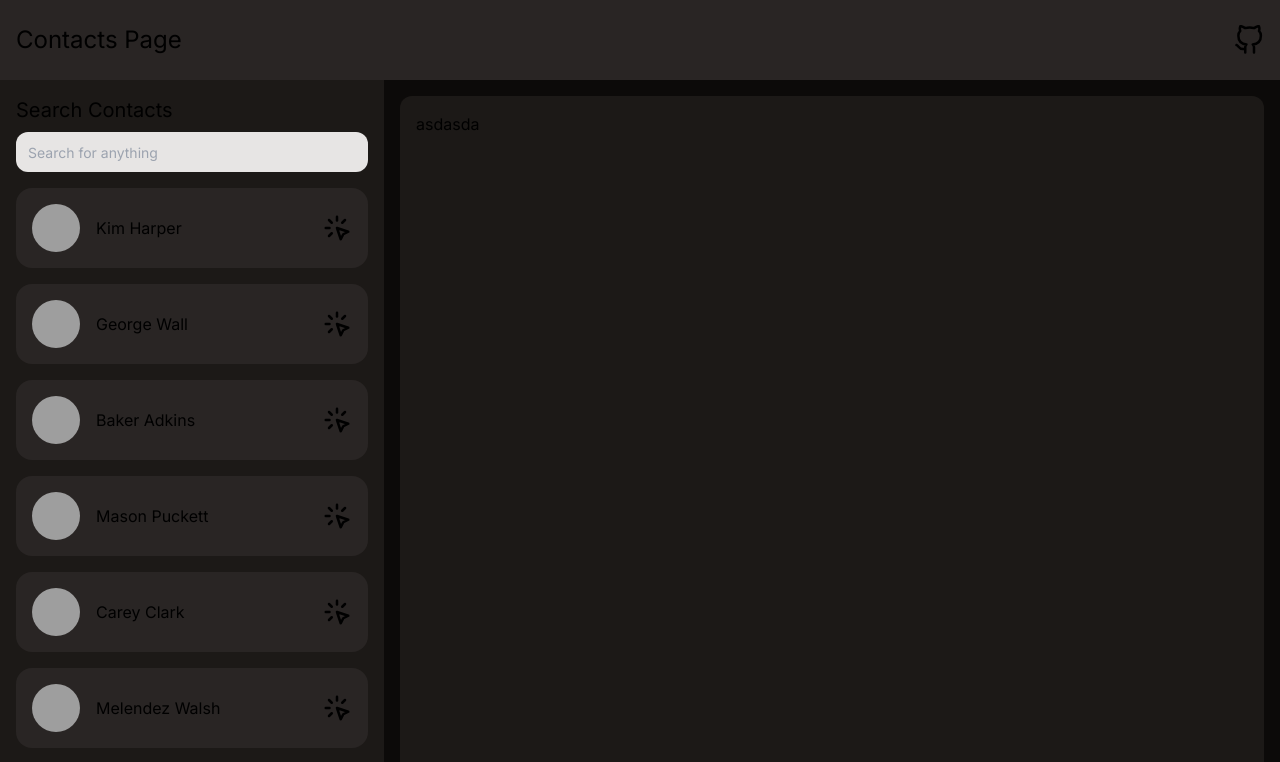
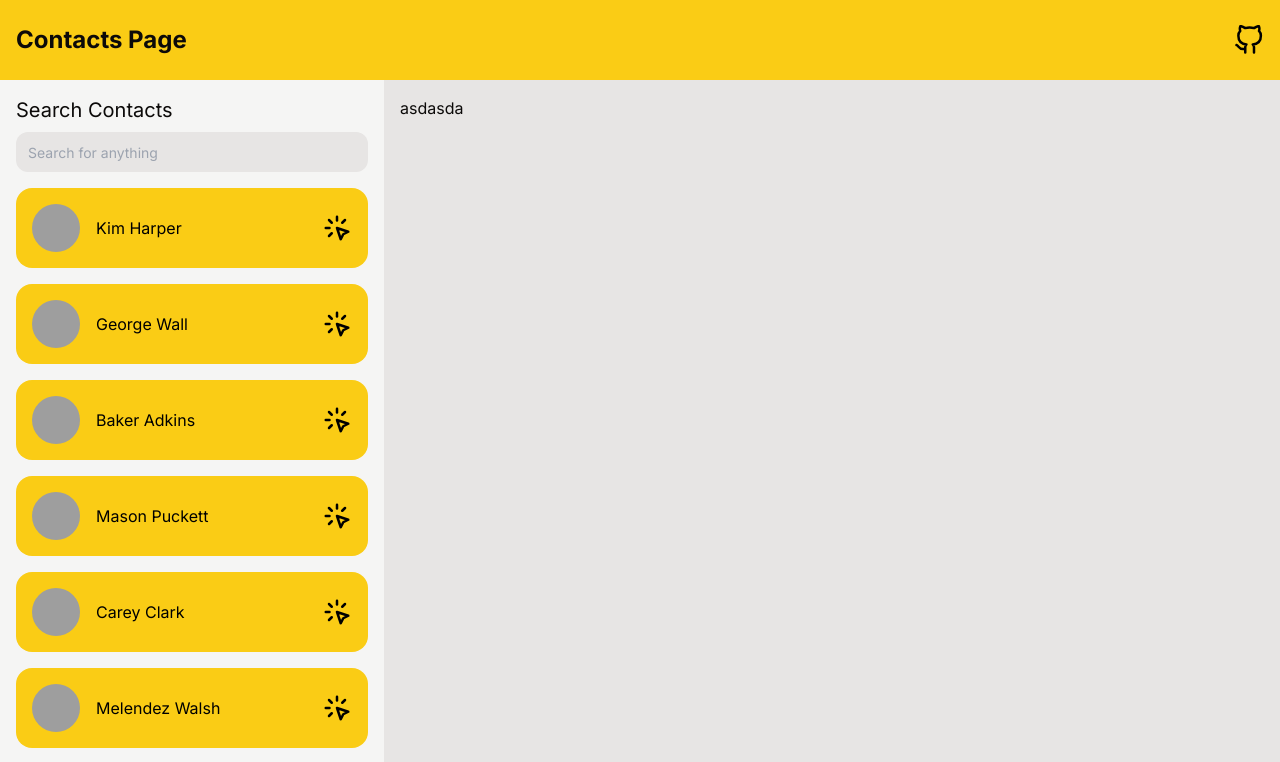
Before and after one commit to onemineus/contact-list, a Next.js app: page / in a window 1280 px wide. Shown: the top 762 px of the page. Built offline with nearby package versions, Linux system fonts and the light colour scheme; no server answers; grey boxes are pictures that could not be loaded.

Commit message:
recoloured

```diff
--- a/package.json
+++ b/package.json
@@ -23,6 +23,8 @@
     "eslint-config-next": "14.0.1",
     "postcss": "^8",
     "tailwindcss": "^3.3.0",
-    "typescript": "^5"
+    "typescript": "^5",
+    "prettier": "^3.0.1",
+    "prettier-plugin-tailwindcss": "^0.4.1"
   }
 }
--- a/src/app/page.tsx
+++ b/src/app/page.tsx
@@ -13,25 +13,27 @@ export default async function Home() {
   const data = await getUsersData();
 
   return (
-    <main className="relative flex flex-col">
+    <main className="relative flex min-h-screen flex-col">
       {/* navbar */}
-      <div className="h-20 sticky top-0 shrink-0 w-full bg-stone-800 px-4 flex justify-between items-center">
-        <div className="text-2xl">Contacts Page</div>
+      <div className="sticky top-0 z-10 flex h-20 w-full shrink-0 items-center justify-between bg-yellow-400 px-4">
+        <div className="text-2xl font-bold text-stone-950">Contacts Page</div>
         <div>
           <FiGithub size={30} />
         </div>
       </div>
 
-      <div className="flex w-full h-full">
+      <div className="relative flex w-full">
         {/* left side */}
-        <div className="bg-stone-900 shrink-0 space-y-4 h-full w-96 p-4">
+        <div className="w-96 shrink-0 space-y-4 bg-stone-100 p-4">
           <div className="flex flex-col space-y-2">
-            <div className="capitalize text-xl">search contacts</div>
+            <div className="text-xl capitalize text-stone-950">
+              search contacts
+            </div>
             <input
               type="text"
               name="contact"
               placeholder="Search for anything"
-              className="rounded-xl placeholder:text-sm focus:outline-none text-stone-950 px-3 bg-stone-200 h-10 w-full"
+              className="h-10 w-full rounded-xl bg-stone-200 px-3 text-stone-950 placeholder:text-sm focus:outline-none"
             />
             {/* <div className="w-min px-4 py-2 bg-stone-800 rounded-xl text-center">Search</div> */}
           </div>
@@ -40,10 +42,8 @@ export default async function Home() {
           })}
         </div>
         {/* right side */}
-        <div className="bg-stone-950 items-center p-4 left-96 right-0 flex justify-center fixed top-20 bottom-0">
-          <div className="bg-stone-900 rounded-xl w-full h-full p-4">
-            <div className="h-[1200px]">asdasda</div>
-          </div>
+        <div className="sticky top-20 overflow-y-auto h-screen w-full bg-stone-200 p-4 pb-24 text-stone-950">
+          <div className="h-[2000px]">asdasda</div>
         </div>
       </div>
     </main>
--- a/src/components/contactItem.tsx
+++ b/src/components/contactItem.tsx
@@ -27,7 +27,7 @@ const ContactItem = ({ key, name }: { key: number; name: string }) => {
   return (
     <div
       key={key}
-      className="bg-stone-800 cursor-pointer rounded-2xl p-4 flex items-center justify-between"
+      className="bg-yellow-400 cursor-pointer rounded-2xl p-4 flex items-center justify-between"
     >
       <div className="flex items-center space-x-4">
         {avatar === "" ? (
```
Also changed, not shown: src/.prettierrc.cjs (added), 1 other file (tests, documents, lock files or other folders).
